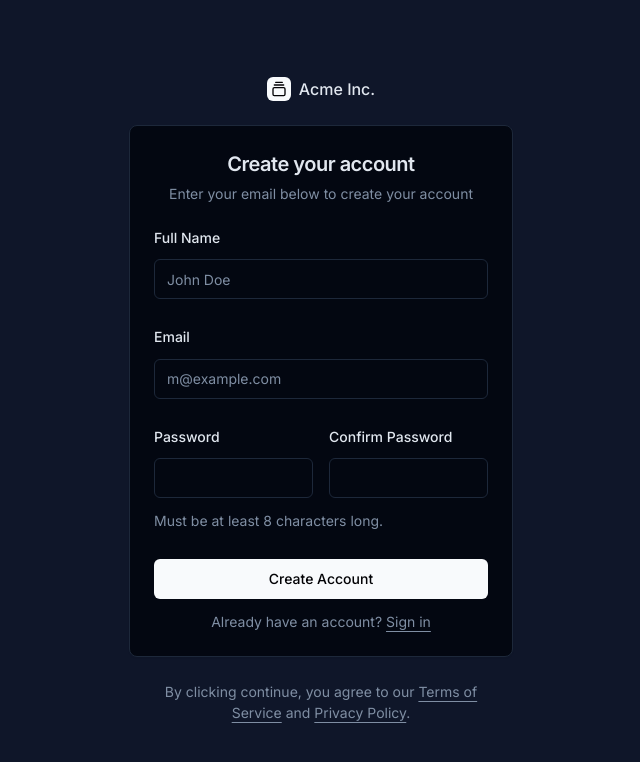
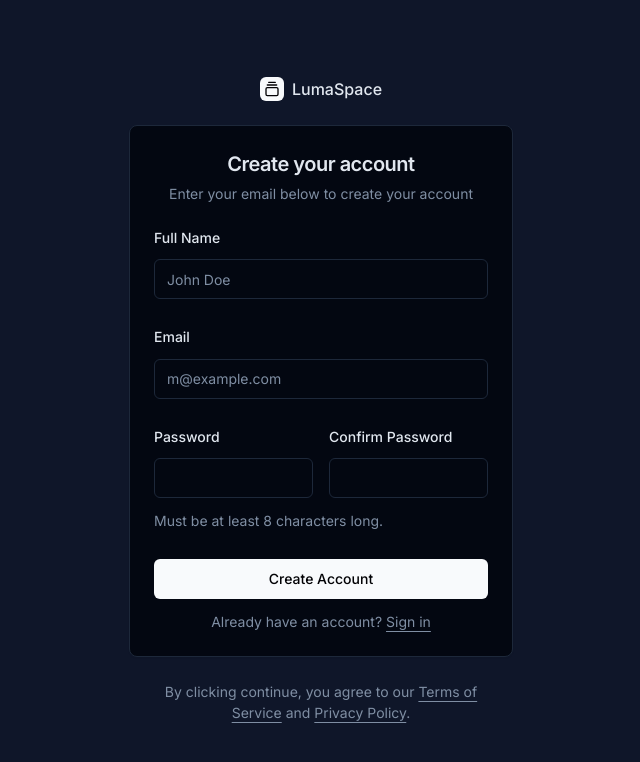
Before and after one commit to LumaSpace-de/luma, a Next.js app: page /signup in a window 1280 px wide. Shown: the top 762 px of the page, without its empty margins (319-959 px from the left). Built offline with nearby package versions, Linux system fonts and the light colour scheme.

Commit message:
page.tsx aktualisieren

```diff
--- a/app/signup/page.tsx
+++ b/app/signup/page.tsx
@@ -10,7 +10,7 @@ export default function SignupPage() {
           <div className="bg-primary text-primary-foreground flex size-6 items-center justify-center rounded-md">
             <GalleryVerticalEnd className="size-4" />
           </div>
-          Acme Inc.
+          LumaSpace
         </a>
         <SignupForm />
       </div>
```
